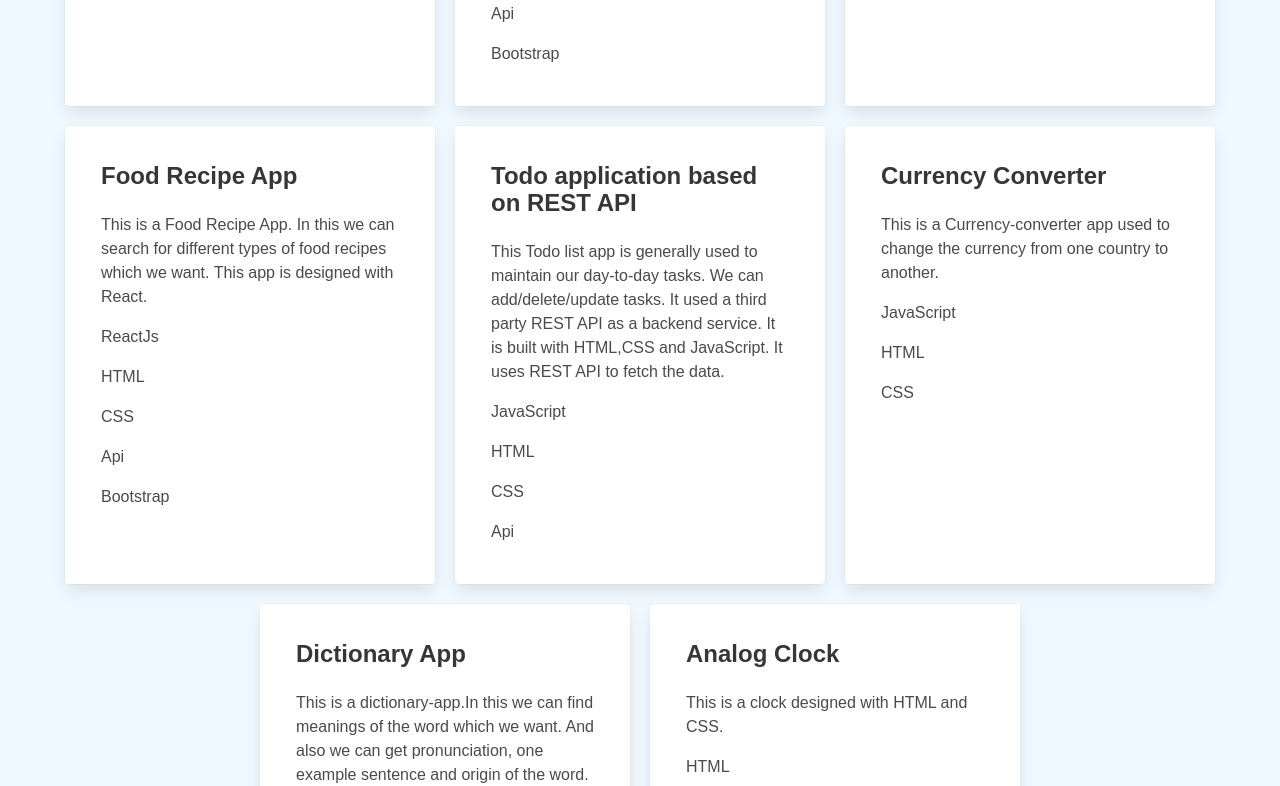
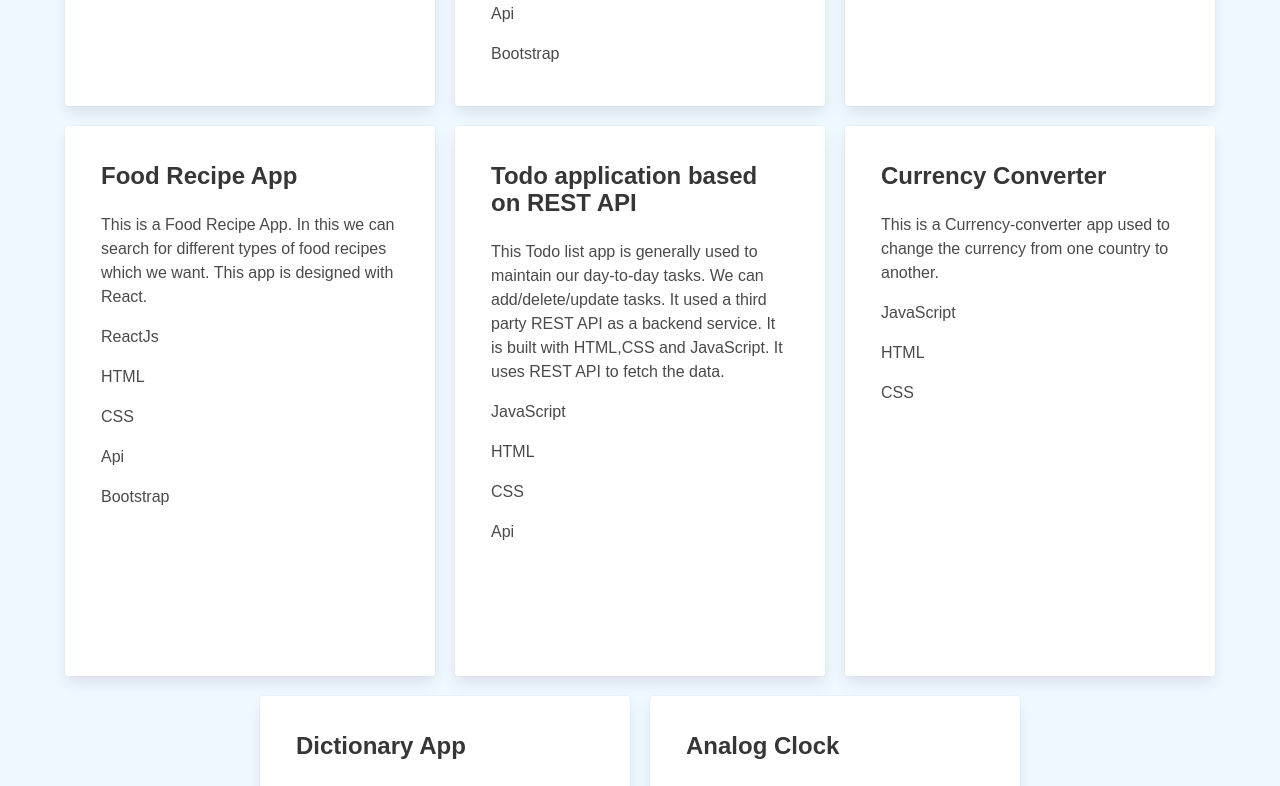
Before and after one commit to manasabingi115/Portfolio, a React (Create React App) app: page / in a window 1280 px wide. Shown: the part 1600-2386 px from the top of the page. Built offline with nearby package versions, Linux system fonts and the light colour scheme.

Commit message:
added styles.

```diff
--- a/src/styles.css
+++ b/src/styles.css
@@ -167,6 +167,7 @@ body {
 }
 .project-card {
   margin: 10px;
+  min-height: 550px;
 }
 
 @media screen and (max-width: 800px) {
```
